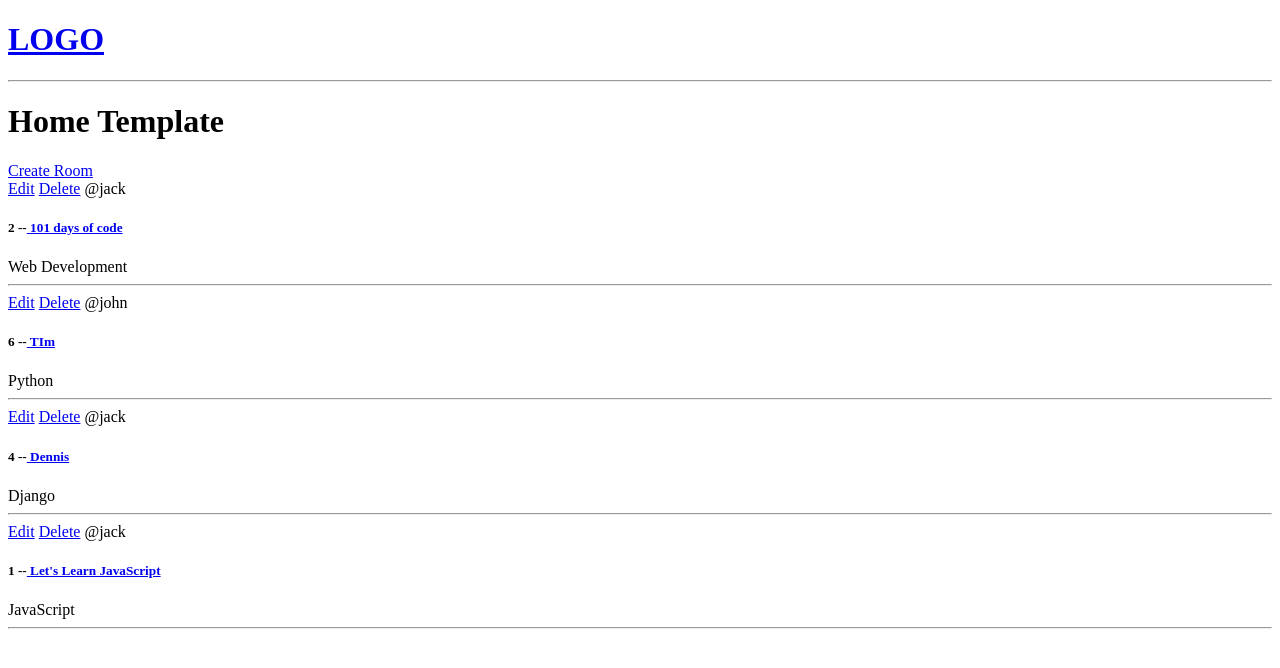
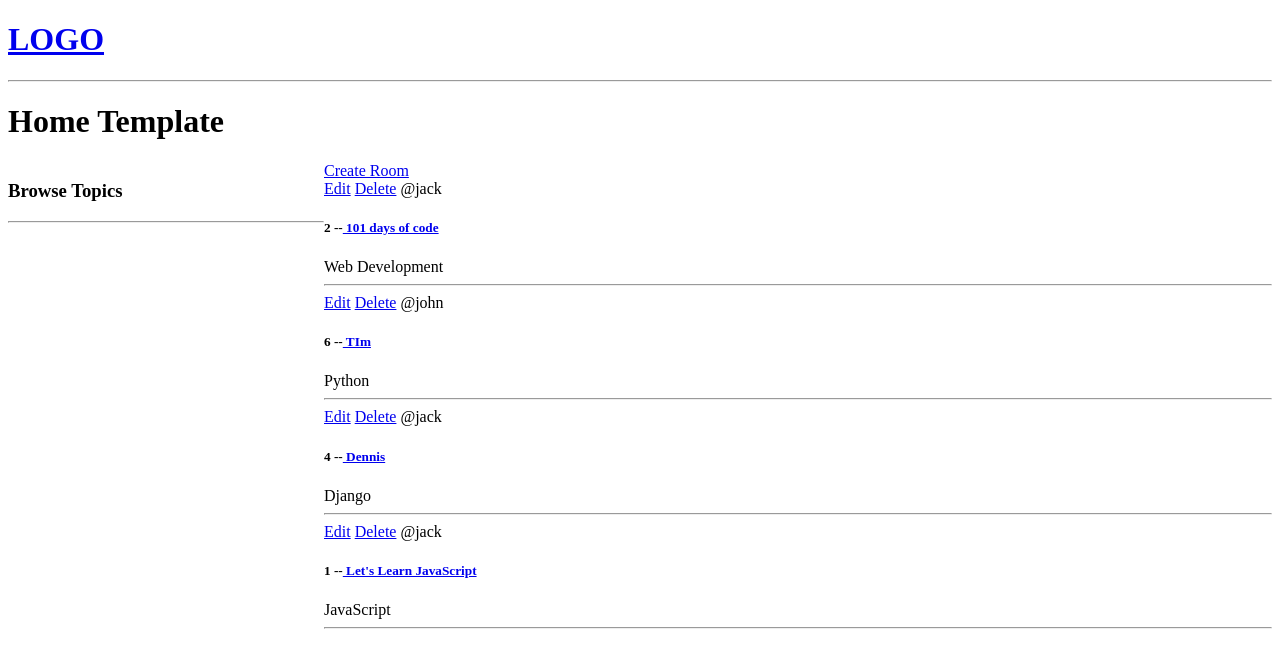
Before and after one commit to karthikrs5/Django_Dennis_Ivy, a Django app: page / in a window 1280 px wide. Shown: the top 668 px of the page. Run offline with Django 4.2, Linux system fonts and the light colour scheme; data comes from the database, SQL or seed files in the repository.

Commit message:
Added a bit of styling

```diff
--- a/base/templates/base/home.html
+++ b/base/templates/base/home.html
@@ -1,12 +1,31 @@
 {% extends 'main.html' %}
 
 {% block content %}
+
+<style>
+    .home-container{
+        display: grid;
+        grid-template-columns: 1fr 3fr;
+    }
+</style>
+
+
 <h1>Home Template</h1>
 
-<div>
-    <a href="{% url 'create-room' %}">Create Room</a>
+<div class="home-container">
+
+    <!-- Sidebar -->
     <div>
-        {% for room in rooms %}
+        <h3>Browse Topics</h3>
+        <hr>
+    </div>
+
+
+    <!-- display rooms -->
+    <div>
+        <a href="{% url 'create-room' %}">Create Room</a>
+        <div>
+            {% for room in rooms %}
             <div>
                 <a href="{% url 'update-room' room.id %}">Edit</a>
                 <a href="{% url 'delete-room' room.id %}">Delete</a>
@@ -16,8 +35,11 @@
                 <hr>
             </div>
 
-        {% endfor %}
+            {% endfor %}
+        </div>
     </div>
+
+
 </div>
 
 {% endblock %}
```
